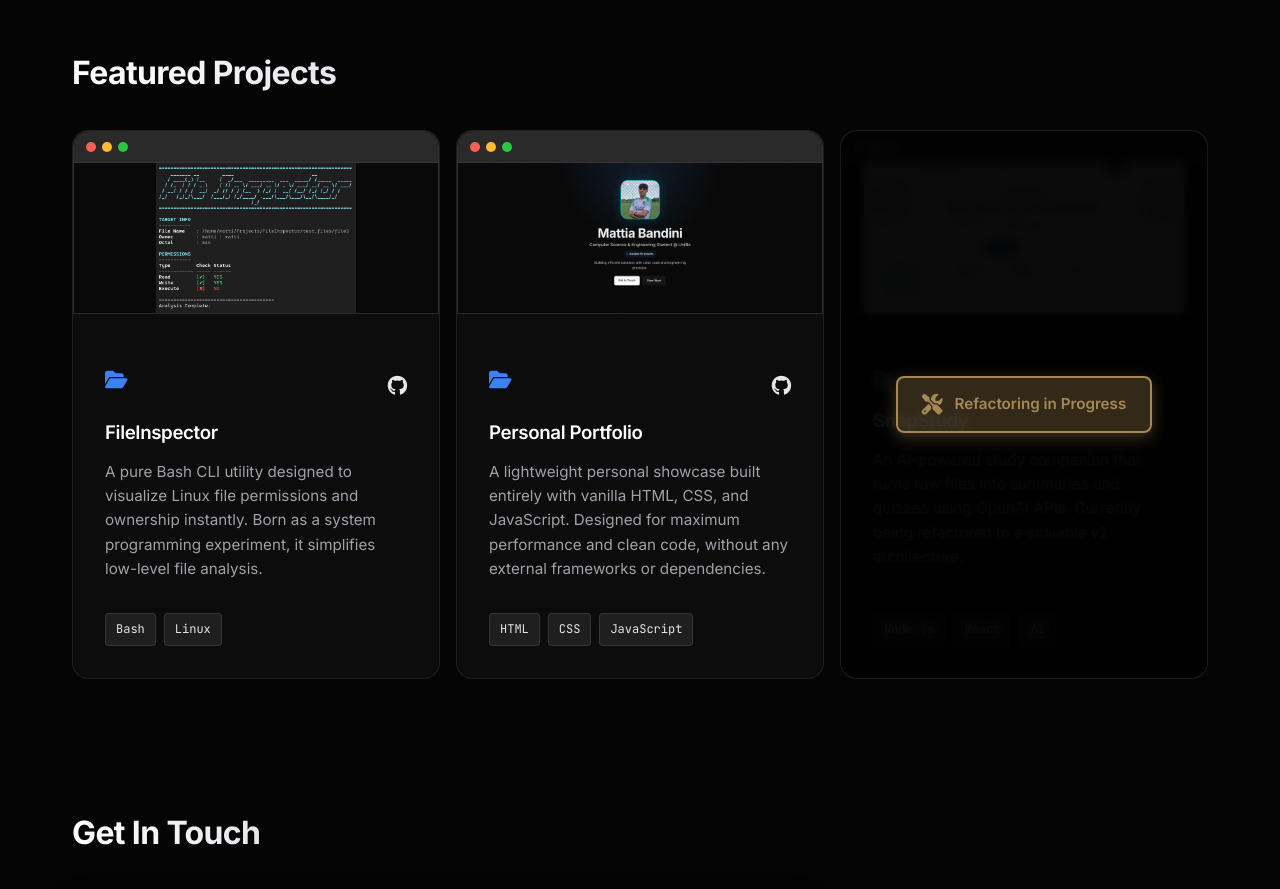
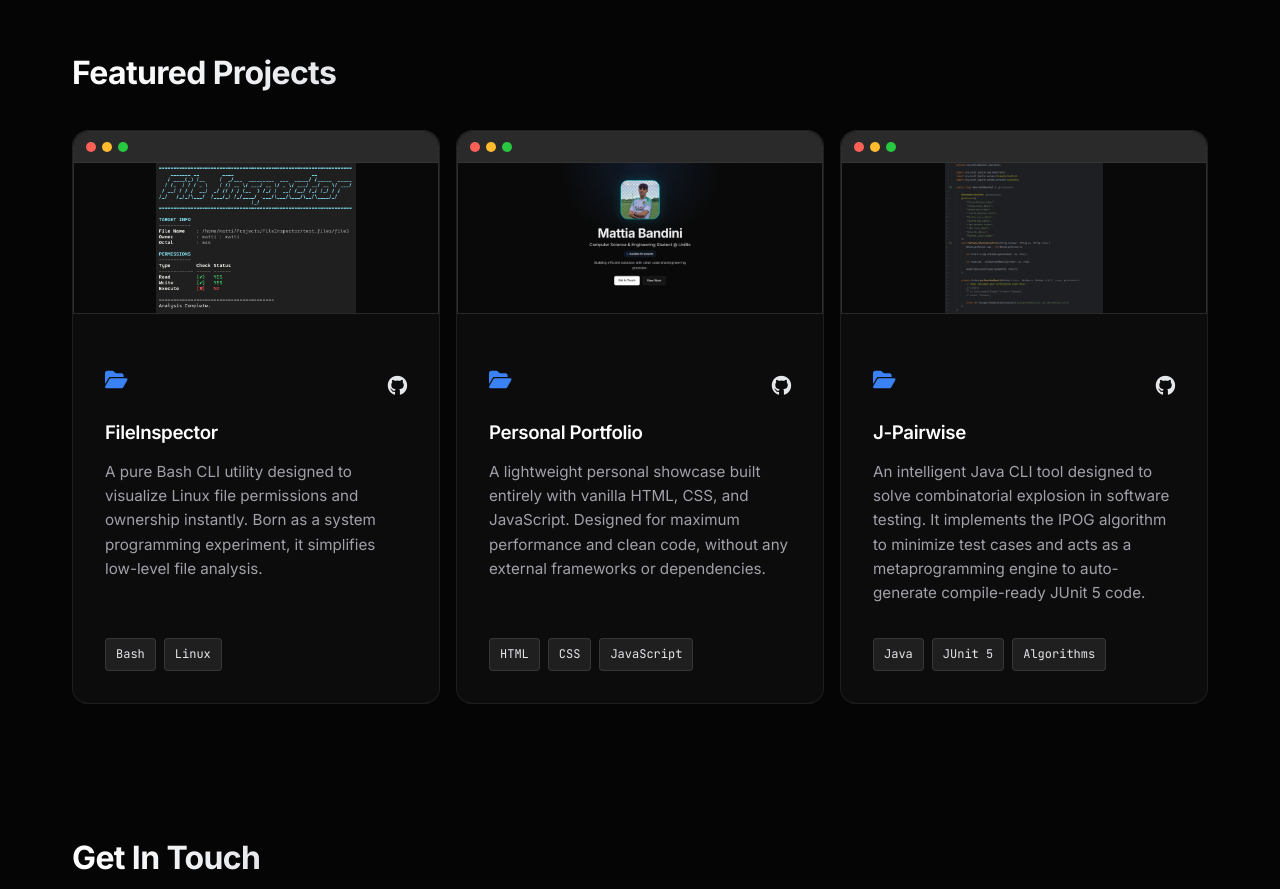
Before and after one commit to mattiabandini1/my_portfolio, a plain HTML site: page index.html in a window 1280 px wide. Shown: the part 1780-2669 px from the top of the page. Drawn offline with nearby package versions, Linux system fonts and the light colour scheme.

Commit message:
feat: j-pairwise added

```diff
--- a/index.html
+++ b/index.html
@@ -236,20 +236,11 @@
                         </div>
                     </div>
                 </div>
-
                 <!-- ============================================ -->
-                <!-- PROJECT 3: SnapStudy (MAINTENANCE MODE)     -->
+                <!-- PROJECT 3: J-Pairwise (ACTIVE)               -->
                 <!-- ============================================ -->
-                <div class="project-card maintenance">
-                    <!-- Maintenance Overlay -->
-                    <div class="maintenance-overlay">
-                        <div class="maintenance-badge">
-                            <i class="fas fa-tools"></i>
-                            <span>Refactoring in Progress</span>
-                        </div>
-                    </div>
-
-                    <!-- Window Frame (grayed out) -->
+                <div class="project-card">
+                    <!-- Window Frame with macOS-style dots -->
                     <div class="project-frame">
                         <div class="window-titlebar">
                             <div class="window-dots">
@@ -259,24 +250,29 @@
                             </div>
                         </div>
                         <div class="project-image">
-                            <img src="assets/snapstudy.png" alt="SnapStudy Project">
+                            <img src="assets/J-Pairwise.png" alt="J-Pairwise Project">
                         </div>
                     </div>
 
                     <div class="project-content">
                         <div class="project-header">
                             <i class="fas fa-folder-open folder-icon"></i>
-                            <!-- NO GITHUB LINK - Project in maintenance -->
+                            <!-- 🔹 TODO: Insert your GitHub URL here (this portfolio repo) -->
+                            <a href="https://github.com/mattiabandini1/J-Pairwise" class="github-link" target="_blank"
+                                rel="noopener">
+                                <i class="fab fa-github"></i>
+                            </a>
                         </div>
-                        <h3>SnapStudy</h3>
+                        <h3>J-Pairwise</h3>
                         <p>
-                            An AI-powered study companion that turns raw files into summaries and quizzes
-                            using OpenAI APIs. Currently being refactored to a scalable v2 architecture.
+                            An intelligent Java CLI tool designed to solve combinatorial explosion in software testing.
+                            It implements the IPOG algorithm to minimize test cases and acts as a metaprogramming
+                            engine to auto-generate compile-ready JUnit 5 code.
                         </p>
                         <div class="tags">
-                            <span>Node.js</span>
-                            <span>React</span>
-                            <span>AI</span>
+                            <span>Java</span>
+                            <span>JUnit 5</span>
+                            <span>Algorithms</span>
                         </div>
                     </div>
                 </div>
```
Also changed, not shown: assets/J-Pairwise.png (added).
